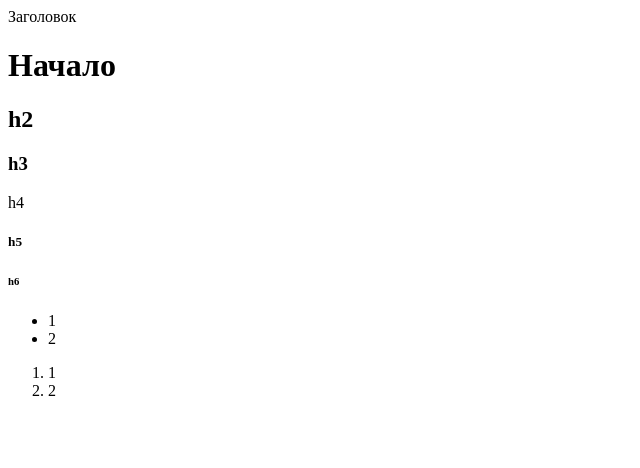
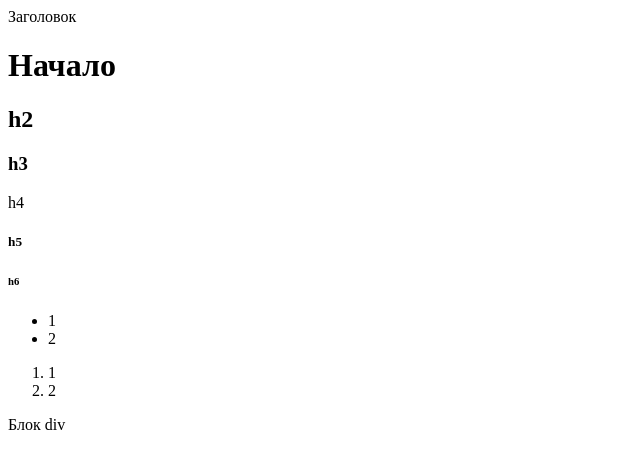
Before and after one commit to MadiDin/my-first, a plain HTML site: page index.html in a window 1280 px wide. Shown: the full height of the page, 0-640 px from the left. Drawn offline with Linux system fonts and the light colour scheme.

Commit message:
попытка 3

```diff
--- a/index.html
+++ b/index.html
@@ -25,5 +25,9 @@
         <li>2</li>
     </ol>
 
+    <div>Блок div </div>
+
+
+
 </body>
 </html>
```
